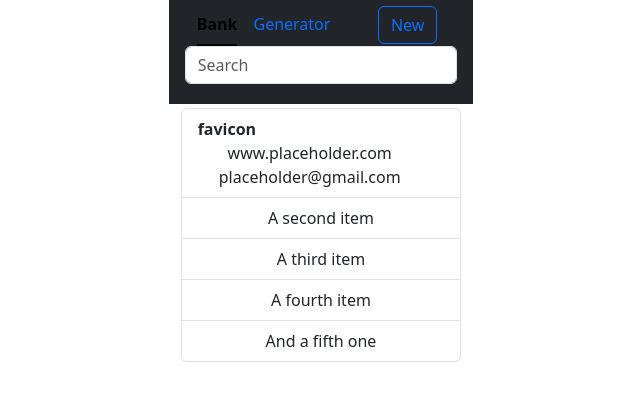
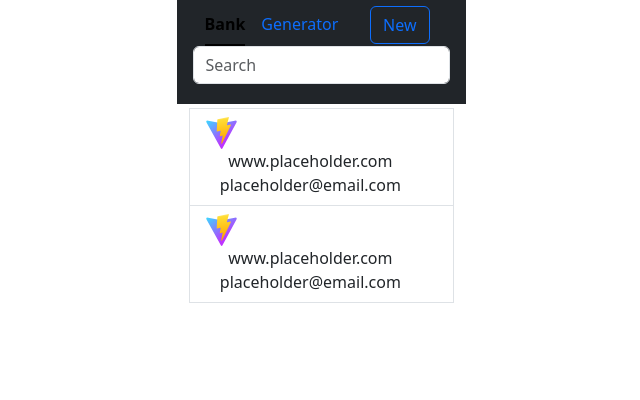
Before and after one commit to Samwise-B/password_manager, a React (Vite) app in the folder client/: page / in a window 1280 px wide. Shown: the top 400 px of the page, without its empty margins (319-959 px from the left). Built offline with nearby package versions, Linux system fonts and the light colour scheme.

Commit message:
updated pw bank prototype, added add pass screen

```diff
--- a/client/src/App.tsx
+++ b/client/src/App.tsx
@@ -24,30 +24,66 @@ function Navigation() {
   )
 }
 
+type PassBankItemProps = {
+  site_favicon: string;
+  siteURL: string;
+  email: string;
+  username: string;
+}
+
+function PassBankItem({site_favicon, siteURL, email, username}: PassBankItemProps) {
+  return (
+    <button type="button" className="list-group-item list-group-item-action rounded-0" data-bs-toggle="offcanvas" data-bs-target="#offcanvasExample" aria-current="true">
+      <div className="row">
+        <div className="col-sm-1 fw-bold">
+          <img src={site_favicon} alt="" className="rounded"></img>
+        </div>
+        <div className='col-sm-11'>
+          <div className='row mx-auto justify-content-center'>
+            {siteURL}
+          </div>
+          <div className='row justify-content-center'>
+            {email}
+          </div>
+        </div>
+      </div>
+    </button>
+)
+}
+
 function PassBank() {
   return (
     <div className='container-fluid'>
-      <ul className="list-group">
-        <li className="list-group-item">
-        <div className="row">
-          <div className="col-sm-1 fw-bold">favicon</div>
-          <div className='col-sm-11'>
-            <div className='row mx-auto justify-content-center'>
-              www.placeholder.com
-            </div>
-            <div className='row justify-content-center'>
-              placeholder@gmail.com
-            </div>
+      <div className='list-group'>
+        <PassBankItem site_favicon='public/vite.svg' siteURL='www.placeholder.com' email='placeholder@email.com' username=''/>
+        <PassBankItem site_favicon='public/vite.svg' siteURL='www.placeholder.com' email='placeholder@email.com' username=''/>
+      </div>
+    </div>
+  )
+}
 
-          </div>
-
+function PassDetails() {
+  return (
+    <div className="offcanvas offcanvas-end" tabIndex={-1} id="offcanvasExample" aria-labelledby="offcanvasExampleLabel">
+      <div className="offcanvas-header">
+        <h5 className="offcanvas-title" id="offcanvasExampleLabel">Offcanvas</h5>
+        <button type="button" className="btn-close text-reset" data-bs-dismiss="offcanvas" aria-label="Close"></button>
+      </div>
+      <div className="offcanvas-body">
+        <div>
+          Some text as placeholder. In real life you can have the elements you have chosen. Like, text, images, lists, etc.
         </div>
-        </li>
-        <li className="list-group-item">A second item</li>
-        <li className="list-group-item">A third item</li>
-        <li className="list-group-item">A fourth item</li>
-        <li className="list-group-item">And a fifth one</li>
-      </ul>
+        <div className="dropdown mt-3">
+          <button className="btn btn-secondary dropdown-toggle" type="button" id="dropdownMenuButton" data-bs-toggle="dropdown">
+            Dropdown button
+          </button>
+          <ul className="dropdown-menu" aria-labelledby="dropdownMenuButton">
+            <li><a className="dropdown-item" href="#">Action</a></li>
+            <li><a className="dropdown-item" href="#">Another action</a></li>
+            <li><a className="dropdown-item" href="#">Something else here</a></li>
+          </ul>
+        </div>
+      </div>
     </div>
   )
 }
@@ -58,6 +94,7 @@ function App() {
       <div className='App'>
         <Navigation/>
         <PassBank/>
+        <PassDetails/>
       </div>
     </>
   )
```
